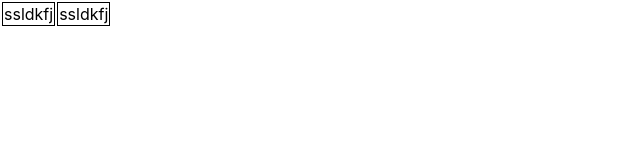
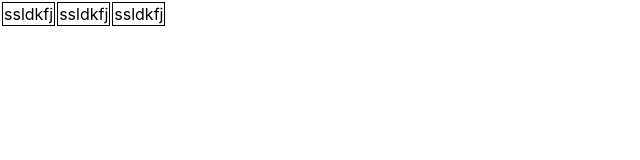
Before and after one commit to nonkulos/calendarapp, a React (Create React App) app in the folder calendarapp/: page / in a window 1280 px wide. Shown: the top 160 px of the page, without its empty margins (0-640 px from the left). Built offline with nearby package versions, Linux system fonts and the light colour scheme.

Commit message:
Test commit with cloned repo

```diff
--- a/calendarapp/src/App.js
+++ b/calendarapp/src/App.js
@@ -9,6 +9,7 @@ function App() {
     <table>
       <Boxes />
       <Boxes />
+      <Boxes />
     </table>
   );
 }
```
